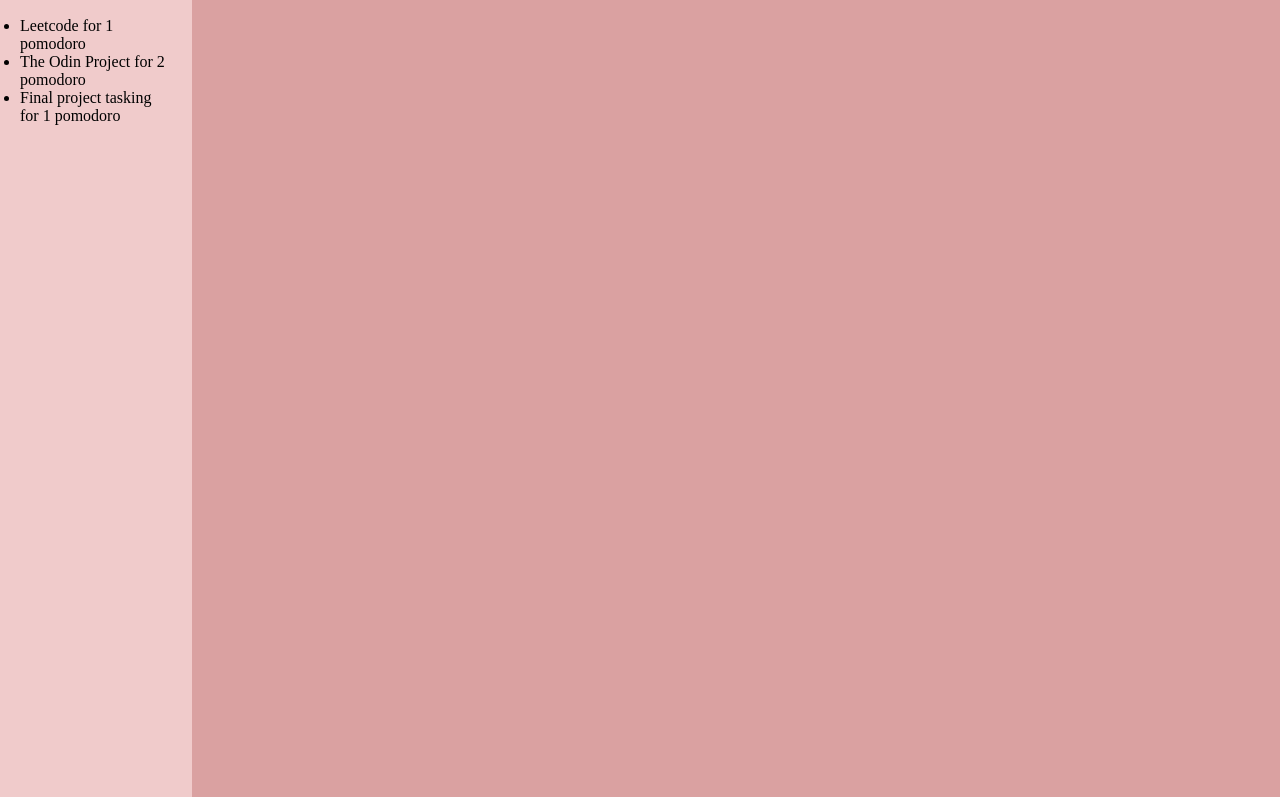
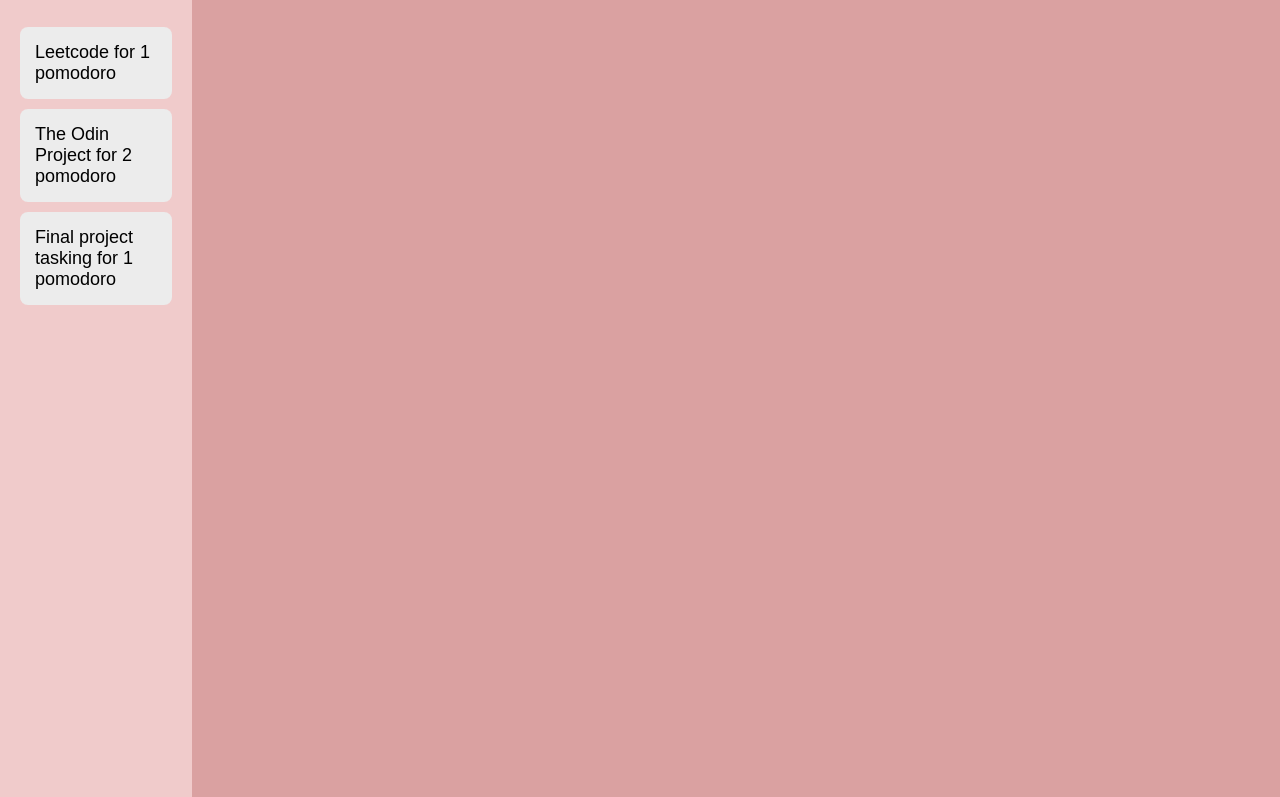
Before and after one commit to SeasonedSoup/Final-Project-Habit-Journey, a plain HTML site: page index.html in a window 1280 px wide. Shown: the part 40-837 px from the top of the page. Drawn offline with Linux system fonts and the light colour scheme.

Commit message:
Made the sidebar items more cleaner
this was a bit of help from ai for some ideas as
basic design

```diff
--- a/style.css
+++ b/style.css
@@ -36,3 +36,22 @@ body {
     padding: 20px;
     flex: 1;
 }
+.sidebar ul {
+    list-style-type: none;
+    padding: 0;
+}
+
+.sidebar ul li {
+    background-color: #ececec;
+    margin: 10px 0;
+    padding: 15px;
+    border-radius: 8px;
+    font-family: 'Arial', sans-serif;
+    font-size: 18px;
+    cursor: pointer;
+    transition: background-color 0.3s ease;
+}
+
+.sidebar ul li:hover {
+    background-color: #ccc;
+}
```
